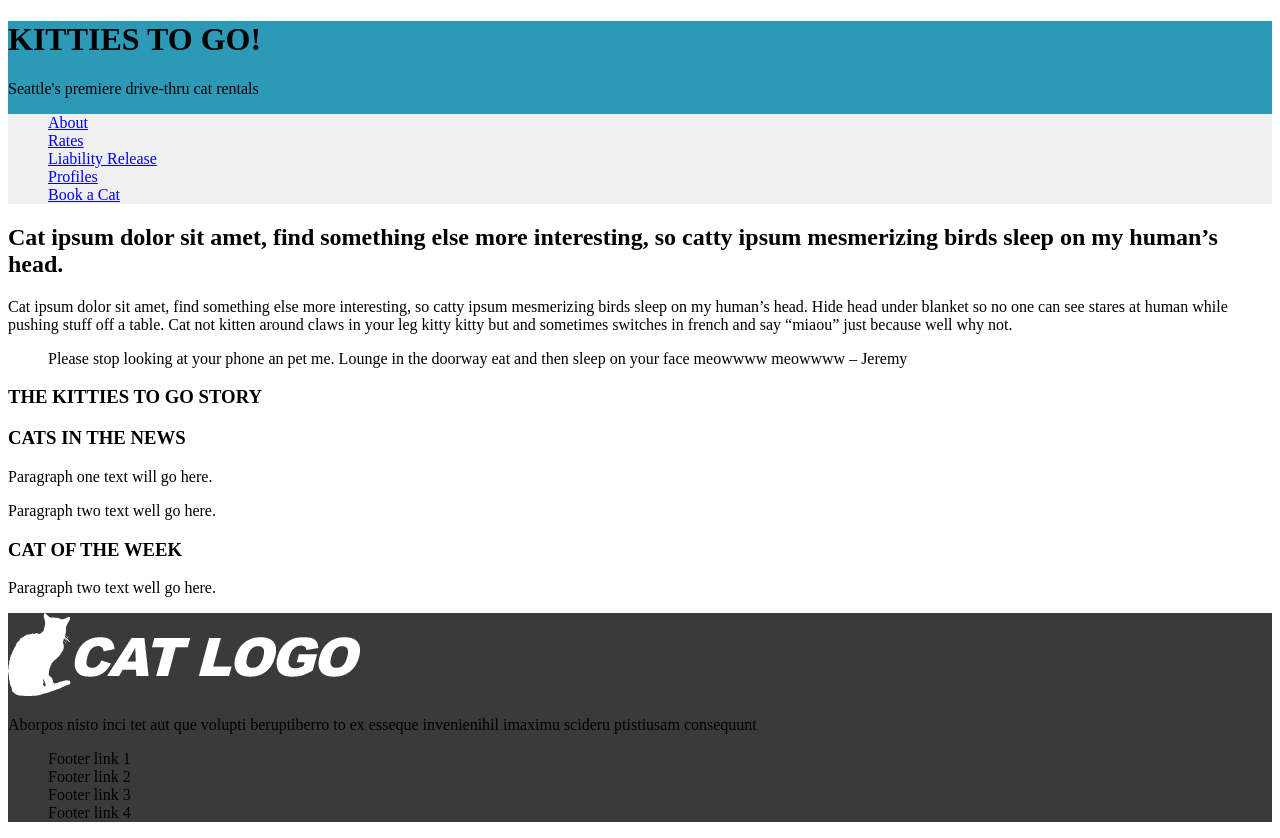
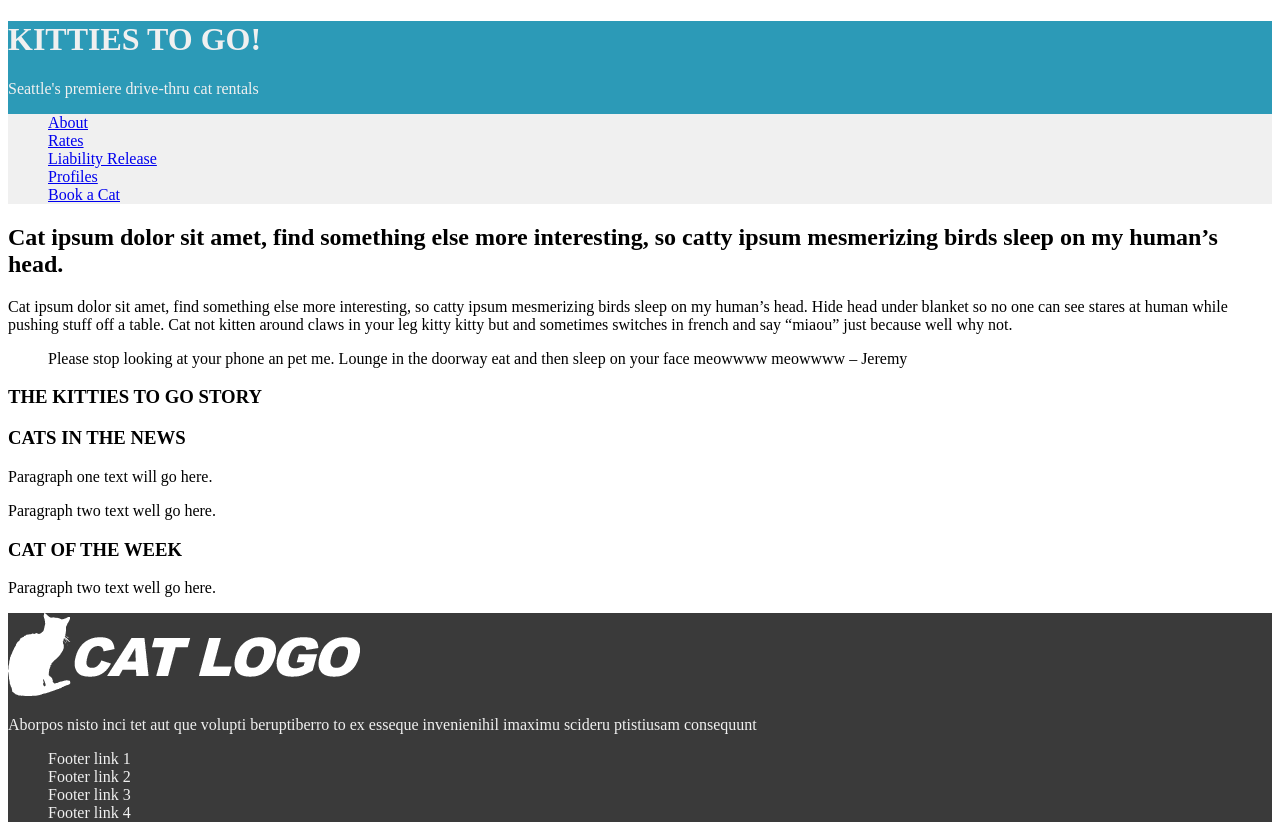
Before and after one commit to toolkit101/kitties, a plain HTML site: page kitties/index.html in a window 1280 px wide. Drawn offline with Linux system fonts and the light colour scheme.

Commit message:
add color of text style to white in the header and footer

```diff
--- a/kitties/styles/styles.css
+++ b/kitties/styles/styles.css
@@ -13,8 +13,11 @@
 
 footer {
     background-color: #3a3a3a;
+    color: #f0f0f0;
+
 }
 
 header {
     background-color: #2C9AB7;
+    color: #f0f0f0;
 }
```
